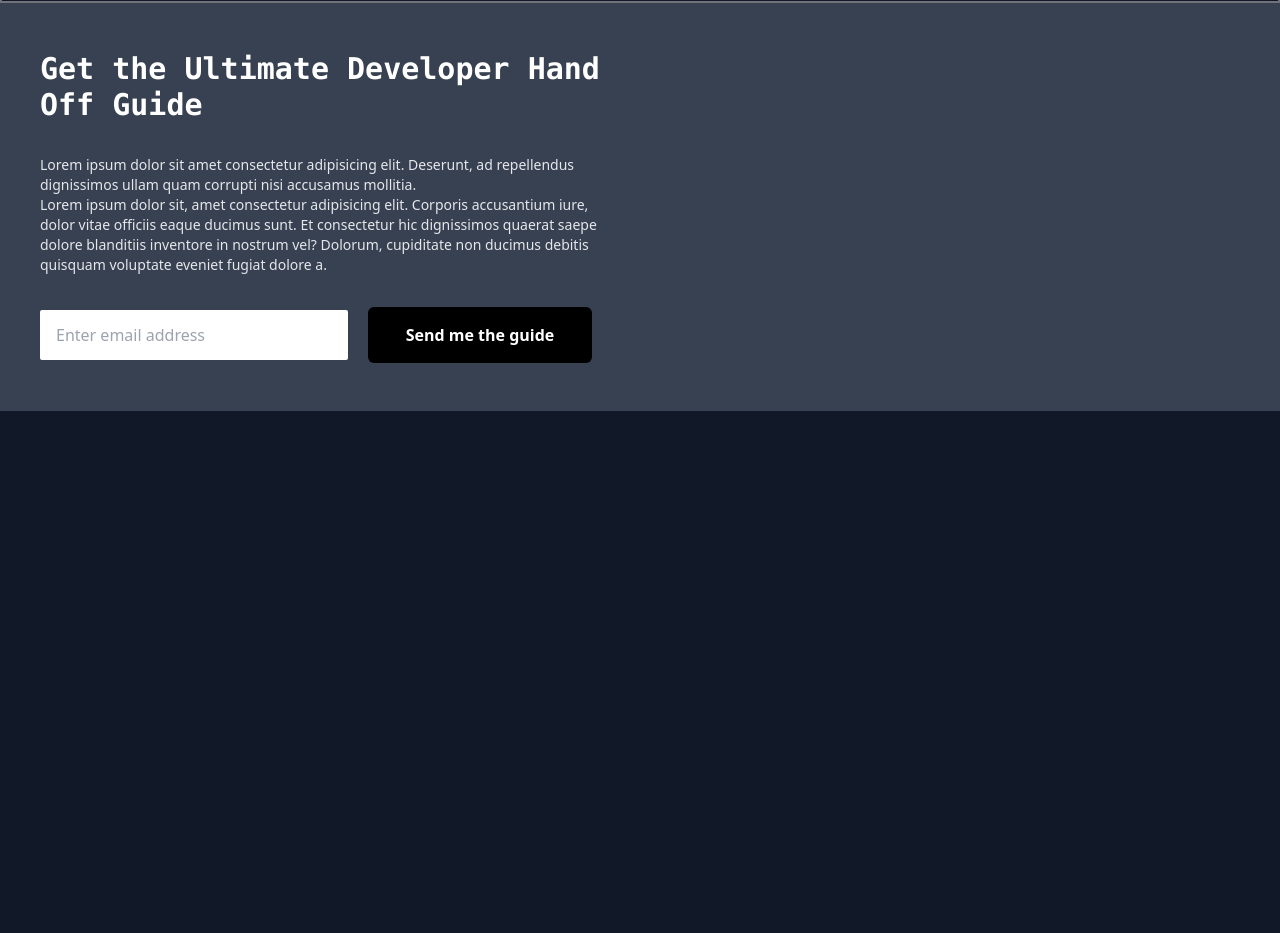
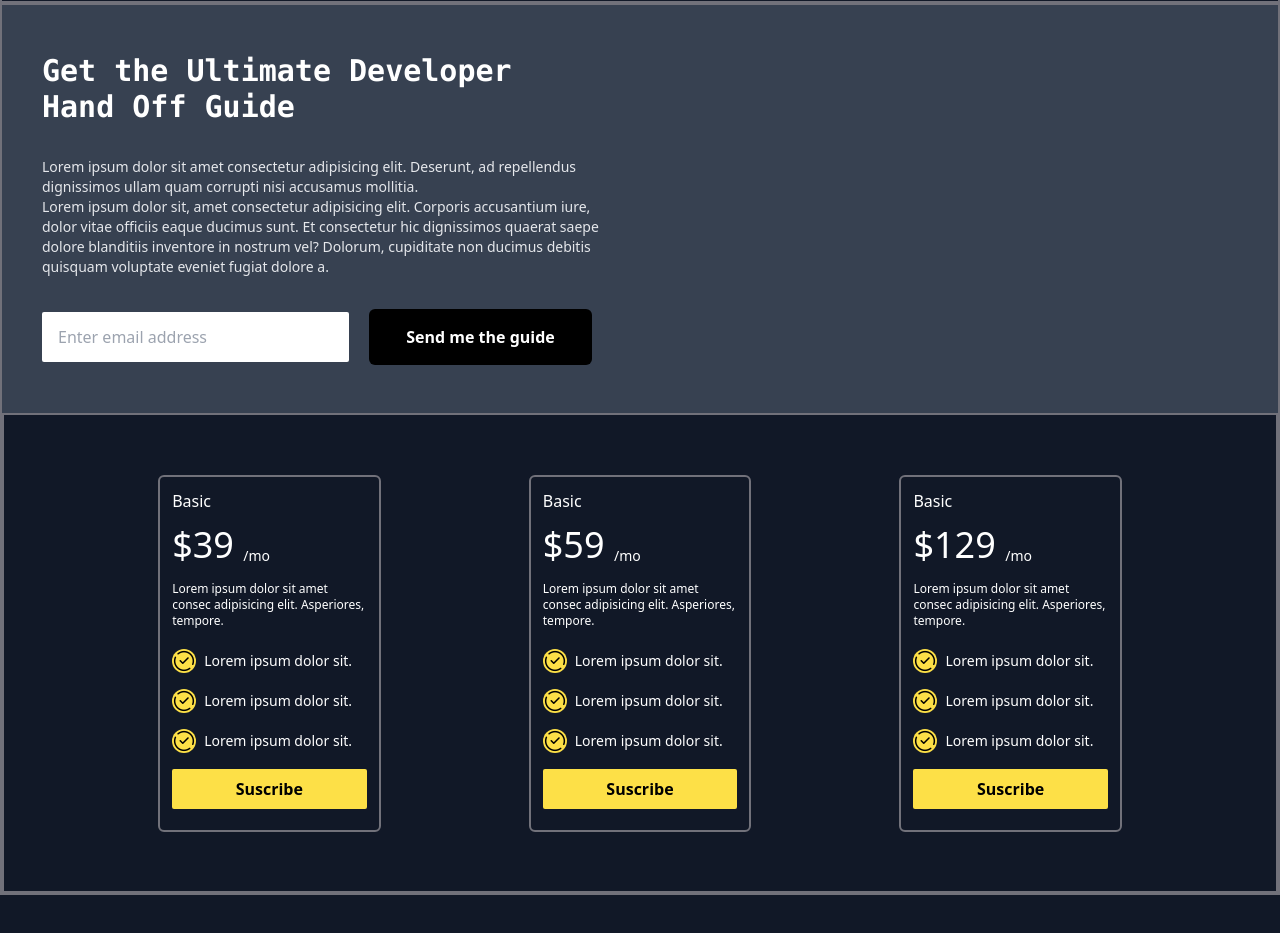
Before and after one commit to Sirvincee/remix-landing, a website: page src/remix.html in a window 1280 px wide. Shown: the part 645-1578 px from the top of the page. Before the commit the page ends 1488 px from the top, so only its background shows below. Drawn offline with Linux system fonts and the light colour scheme.

Commit message:
Completion of suscription packages section!

```diff
--- a/src/remix.html
+++ b/src/remix.html
@@ -94,6 +94,9 @@
         </div>
       </section>
     </main>
+
+    <!-- section 3 & 4 -->
+    <main class="borderlight flex flex-col-reverse lg:block">
       <!-- section 3 -->
       <!-- sign-up -->
       <main class="w-full p-3 bg-gray-700 text-gray-200 lg:p-0 lg:pb-12">
@@ -111,9 +114,9 @@
         >
           Lorem ipsum dolor sit, amet consectetur adipisicing elit. Corporis
           accusantium iure, dolor vitae officiis eaque ducimus sunt. Et
-        consectetur hic dignissimos quaerat saepe dolore blanditiis inventore in
-        nostrum vel? Dolorum, cupiditate non ducimus debitis quisquam voluptate
-        eveniet fugiat dolore a.
+          consectetur hic dignissimos quaerat saepe dolore blanditiis inventore
+          in nostrum vel? Dolorum, cupiditate non ducimus debitis quisquam
+          voluptate eveniet fugiat dolore a.
         </p>
         <div
           class="w-full h-14 flex mt-3 ml-3 lg:w-1/2 lg:px-10 lg:ml-0 items-center"
@@ -133,6 +136,131 @@
             Send me the guide
           </div>
         </div>
+      </main>
+
+      <!-- section 4 -->
+      <!-- price tags -->
+      <main
+        class="w-full h-[100vh] borderlight flex flex-col justify-around items-center my-5 lg:h-[60vh] lg:flex-row lg:my-0 lg:px-20"
+      >
+        <!-- REMEMBER TO ADD SWIPER-JS TO THIS FOR SMALL SCREENS -->
+        <div
+          class="w-[60%] h-[30vh] borderlight lg:w-[20%] lg:h-[75%] p-3 rounded-sm lg:rounded-md"
+        >
+          <h5 class="text-xs pb-1 lg:text-base lg:mb-2">Basic</h5>
+          <h2 class="text-2xl pb-2 lg:text-4xl lg:mb-2">
+            $39 <sub class="text-sm">/mo</sub>
+          </h2>
+          <p class="text-xs pb-3 lg:mb-2">
+            Lorem ipsum dolor sit amet consec adipisicing elit. Asperiores,
+            tempore.
+          </p>
+          <span class="text-xs flex items-center pb-1 lg:text-sm lg:mb-3"
+            ><img
+              src="./images/tick.png"
+              alt=""
+              class="bg-yellow-300 rounded-full w-6 h-6 mr-2"
+            />Lorem ipsum dolor sit.</span
+          >
+          <span class="text-xs flex items-center pb-1 lg:text-sm lg:mb-3"
+            ><img
+              src="./images/tick.png"
+              alt=""
+              class="bg-yellow-300 rounded-full w-6 h-6 mr-2"
+            />Lorem ipsum dolor sit.</span
+          >
+          <span class="text-xs flex items-center pb-1 lg:text-sm lg:mb-3"
+            ><img
+              src="./images/tick.png"
+              alt=""
+              class="bg-yellow-300 rounded-full w-6 h-6 mr-2"
+            />Lorem ipsum dolor sit.</span
+          >
+          <div
+            class="w-full bg-yellow-300 text-black flex items-center justify-center font-bold p-2 rounded-sm cursor-pointer lg:hover:bg-black lg:hover:text-white"
+          >
+            Suscribe
+          </div>
+        </div>
+        <div
+          class="w-[60%] h-[30vh] borderlight lg:w-[20%] lg:h-[75%] p-3 rounded-sm lg:rounded-md"
+        >
+          <h5 class="text-xs pb-1 lg:text-base lg:mb-2">Basic</h5>
+          <h2 class="text-2xl pb-2 lg:text-4xl lg:mb-2">
+            $59 <sub class="text-sm">/mo</sub>
+          </h2>
+          <p class="text-xs pb-3 lg:mb-2">
+            Lorem ipsum dolor sit amet consec adipisicing elit. Asperiores,
+            tempore.
+          </p>
+          <span class="text-xs flex items-center pb-1 lg:text-sm lg:mb-3"
+            ><img
+              src="./images/tick.png"
+              alt=""
+              class="bg-yellow-300 rounded-full w-6 h-6 mr-2"
+            />Lorem ipsum dolor sit.</span
+          >
+          <span class="text-xs flex items-center pb-1 lg:text-sm lg:mb-3"
+            ><img
+              src="./images/tick.png"
+              alt=""
+              class="bg-yellow-300 rounded-full w-6 h-6 mr-2"
+            />Lorem ipsum dolor sit.</span
+          >
+          <span class="text-xs flex items-center pb-1 lg:text-sm lg:mb-3"
+            ><img
+              src="./images/tick.png"
+              alt=""
+              class="bg-yellow-300 rounded-full w-6 h-6 mr-2"
+            />Lorem ipsum dolor sit.</span
+          >
+          <div
+            class="w-full bg-yellow-300 text-black flex items-center justify-center font-bold p-2 rounded-sm cursor-pointer lg:hover:bg-black lg:hover:text-white"
+          >
+            Suscribe
+          </div>
+        </div>
+
+        <div
+          class="w-[60%] h-[30vh] borderlight lg:w-[20%] lg:h-[75%] p-3 rounded-sm lg:rounded-md"
+        >
+          <h5 class="text-xs pb-1 lg:text-base lg:mb-2">Basic</h5>
+          <h2 class="text-2xl pb-2 lg:text-4xl lg:mb-2">
+            $129 <sub class="text-sm">/mo</sub>
+          </h2>
+          <p class="text-xs pb-3 lg:mb-2">
+            Lorem ipsum dolor sit amet consec adipisicing elit. Asperiores,
+            tempore.
+          </p>
+          <span class="text-xs flex items-center pb-1 lg:text-sm lg:mb-3"
+            ><img
+              src="./images/tick.png"
+              alt=""
+              class="bg-yellow-300 rounded-full w-6 h-6 mr-2"
+            />Lorem ipsum dolor sit.</span
+          >
+          <span class="text-xs flex items-center pb-1 lg:text-sm lg:mb-3"
+            ><img
+              src="./images/tick.png"
+              alt=""
+              class="bg-yellow-300 rounded-full w-6 h-6 mr-2"
+            />Lorem ipsum dolor sit.</span
+          >
+          <span class="text-xs flex items-center pb-1 lg:text-sm lg:mb-3"
+            ><img
+              src="./images/tick.png"
+              alt=""
+              class="bg-yellow-300 rounded-full w-6 h-6 mr-2"
+            />Lorem ipsum dolor sit.</span
+          >
+          <div
+            class="w-full bg-yellow-300 text-black flex items-center justify-center font-bold p-2 rounded-sm cursor-pointer lg:hover:bg-black lg:hover:text-white"
+          >
+            Suscribe
+          </div>
+        </div>
+      </main>
+      <!--END OF SECTION 4-->
     </main>
 
     <br />
```
Also changed, not shown: dist/output.css. Lines whose indentation alone changed are shown as unchanged.
